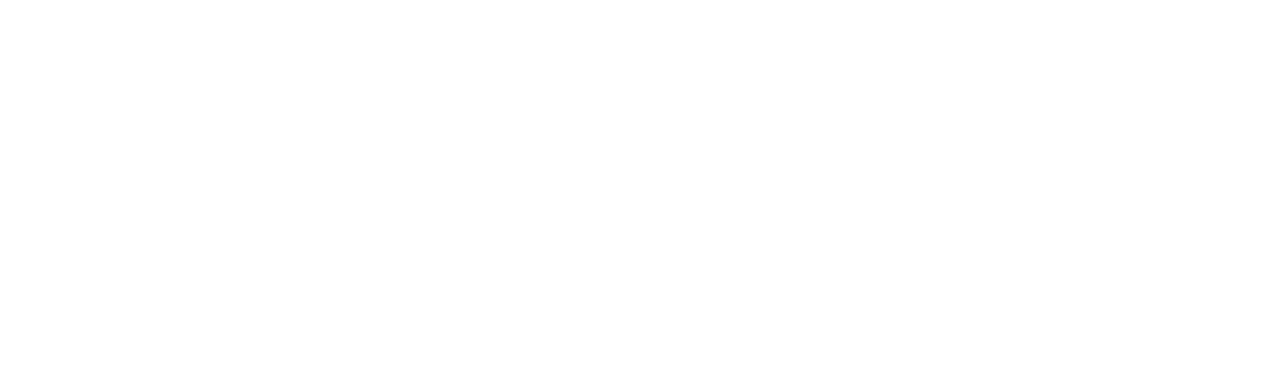
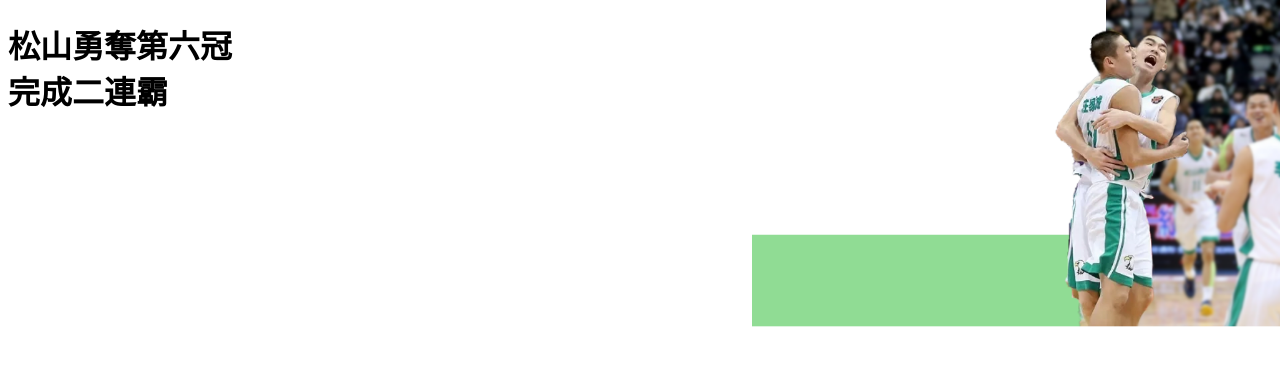
Before and after one commit to tiffany6022/uidd2019, a plain HTML site: page index.html in a window 1280 px wide. Drawn offline with Linux system fonts and the light colour scheme.

Commit message:
first commit

```diff
--- a/index.html
+++ b/index.html
@@ -6,11 +6,21 @@
     <title>HW - Static Web</title>
     <style>
       #reference{
-        background: url('./photos/sssh.PGN') no-repeat top/contain;
+        background: url('./photos/sssh.png') no-repeat top/contain;
+        bottom: 0;
+        padding: .5em;
+        position: fixed;
+        right: 0;
+        text-align: right;
+        top: 0;
+        width:40vw;
       }
     </style>
   </head>
   <body>
+    <div id="main">
+      <h1>松山勇奪第六冠<br>完成二連霸</h1>
+    </div>
     <div id="reference">
     </div>
   </body>
```
